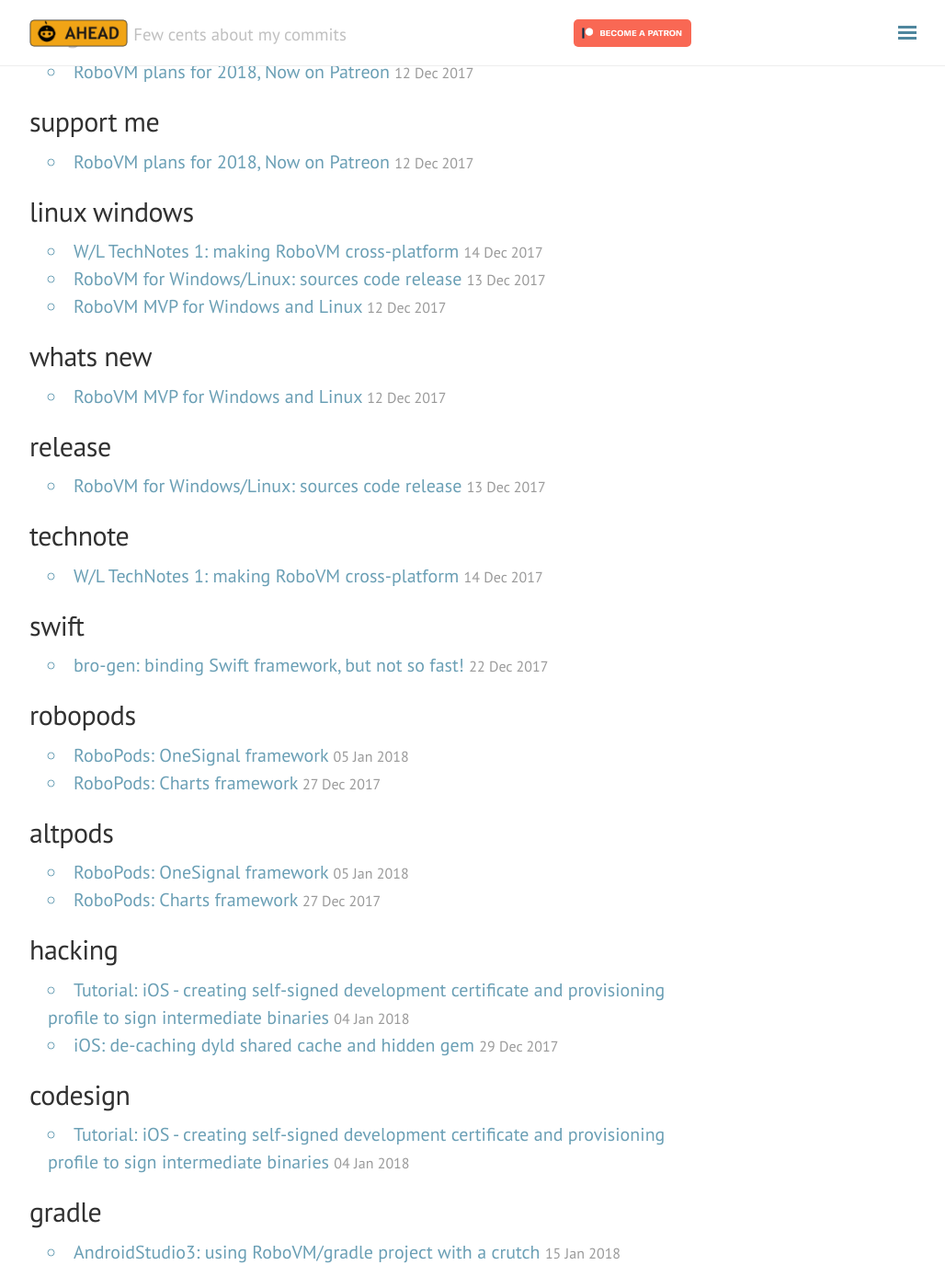
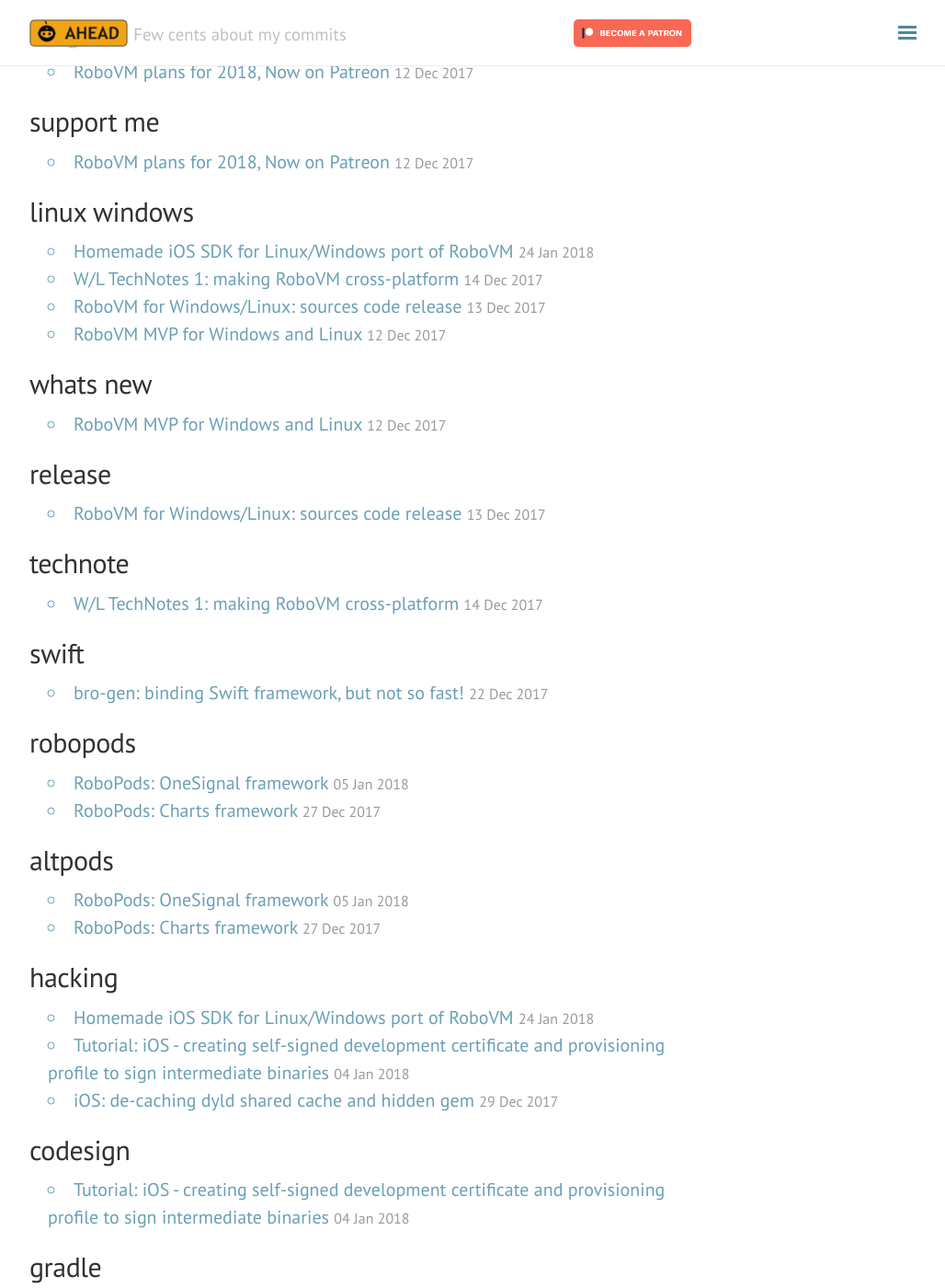
Before and after one commit to dkimitsa/dkimitsa.github.io, a Jekyll site: the page built from blog/tags.html, in a window 1280 px wide and 1400 px high, scrolled down 3165 px. Shown: the whole window at 92% size, without its empty margins (248-1276 px from the left). Built offline with Jekyll 4.4.1, drawn with Linux system fonts in a browser that asks for light colours; nearby versions of some CDN libraries; comment, search, counter and statistics services are not loaded; some of the changed lines change nothing that is shown.

Commit message:
new post: homemade iosSDK for Linux/Windows RoboVM

````diff
--- a/_posts/2017-12-12-robovm-now-linux-windows.md
+++ b/_posts/2017-12-12-robovm-now-linux-windows.md
@@ -37,7 +37,7 @@
    [linux-x86_64](https://goo.gl/MU7tMW)
    [linux-x86 /not tested/](https://goo.gl/TemZDA)
    - change dir to `~/.robovm/platform/` (create if missing) and unpack package.
-3. Provide Xcode files. .tbl and device images are needed to run code. Its not allowed to distribute these files due copyright moments.
+3. **UPDATE: there is [homemade SDK available]({{ site.baseurl }}{% post_url 2018-01-24-homemade-ios-sdk-for-linux-windows-robovm %}).**  Provide Xcode files. .tbl and device images are needed to run code. Its not allowed to distribute these files due copyright moments.
    - But you should be able to make a backup from your legal copy of Xcode with following script:
 ```bash
 rsync -avmL --include '*/' \
--- /dev/null
+++ b/_posts/2018-01-24-homemade-ios-sdk-for-linux-windows-robovm.md
@@ -0,0 +1,38 @@
+---
+layout: post
+title: 'Homemade iOS SDK for Linux/Windows port of RoboVM'
+tags: ["linux windows", hacking]
+---
+Apple doesn't allow SDK/Development Tools to be used on non-apple built hardware. This was limiting RoboVM usage on Linux/Windows platforms as it was required to manually copy files from Mac (breaking the license). Ok then, lets make own SDK for RoboVM.
+<!-- more -->
+## What problem does it solve:
+- as it own made SDK has nothing to do anymore with Apple license;
+- now binary can be build on Linux/Windows;
+- it can be distributed;
+- now it is possible to create automatically downloadable package from Idea and install platform tools right from configuration dialog without manual operations.
+
+## Still there are limitations:
+- still missing DeveloperDiskImage.dmg. And this can't be solved by any 'homebrew' alternative. So run and debug is complicated.
+
+## But hey not so bad:
+- even if run/debug not possible application will be deployed to device and can be started manually by tapping the icon;
+- if you run Linux/Windows on Apple HW you can copy these files from Mac;
+- if you debug any app on your device in Xcode/RoboVM then you have `DeveloperDiskImage.dmg` mounted. And you can run and debug on this device from Linux/Windows. Till next time device is rebooted.
+
+## Preview version of SDK
+[Sample version](https://goo.gl/1njuUs) is available for download
+
+## How this is possible:
+Lucky for us Apple uses .tbl stub files instead library binaries for a while:
+> TAPI is a __T__ext-based __A__pplication __P__rogramming __I__nterface. It replaces the Mach-O Dynamic Library Stub files in Apple's SDKs to reduce SDK size even further.
+>
+> The text-based dynamic library stub file format (.tbd) is a human readable and editable YAML text file. The TAPI projects uses the LLVM YAML parser to read those files and provides this functionality to the linker as a dynamic library.
+
+### Short story:
+All that is required is to get export symbol information and generate own .tbd files. Apple pack all dylibs and frameworks into single file `dyld shared cache`. I've already touched [this topic]({{ site.baseurl }}{% post_url 2017-12-29-ios-dyld-sharedcache %}). There is bunch of implementations in the wild which work with cache and produces .tbd files but it is always better to have own implementation that depends on abandoned projects. There is an implementation from [Apple dev]( https://github.com/ributzka/tapi) and I was able to run it but I didn't enjoy the path required for it.
+
+### Long story
+There is lot of Mach-o parsing involved. Dive into [project on github](https://github.com/dkimitsa/robovm-sdk-builder).
+Following links are very helpful:
+- [Apple implementation of generator]( https://github.com/ributzka/tapi) - abandoned;
+- [dsc_extractor (from apple)](http://opensource.apple.com/source/dyld/)
````
